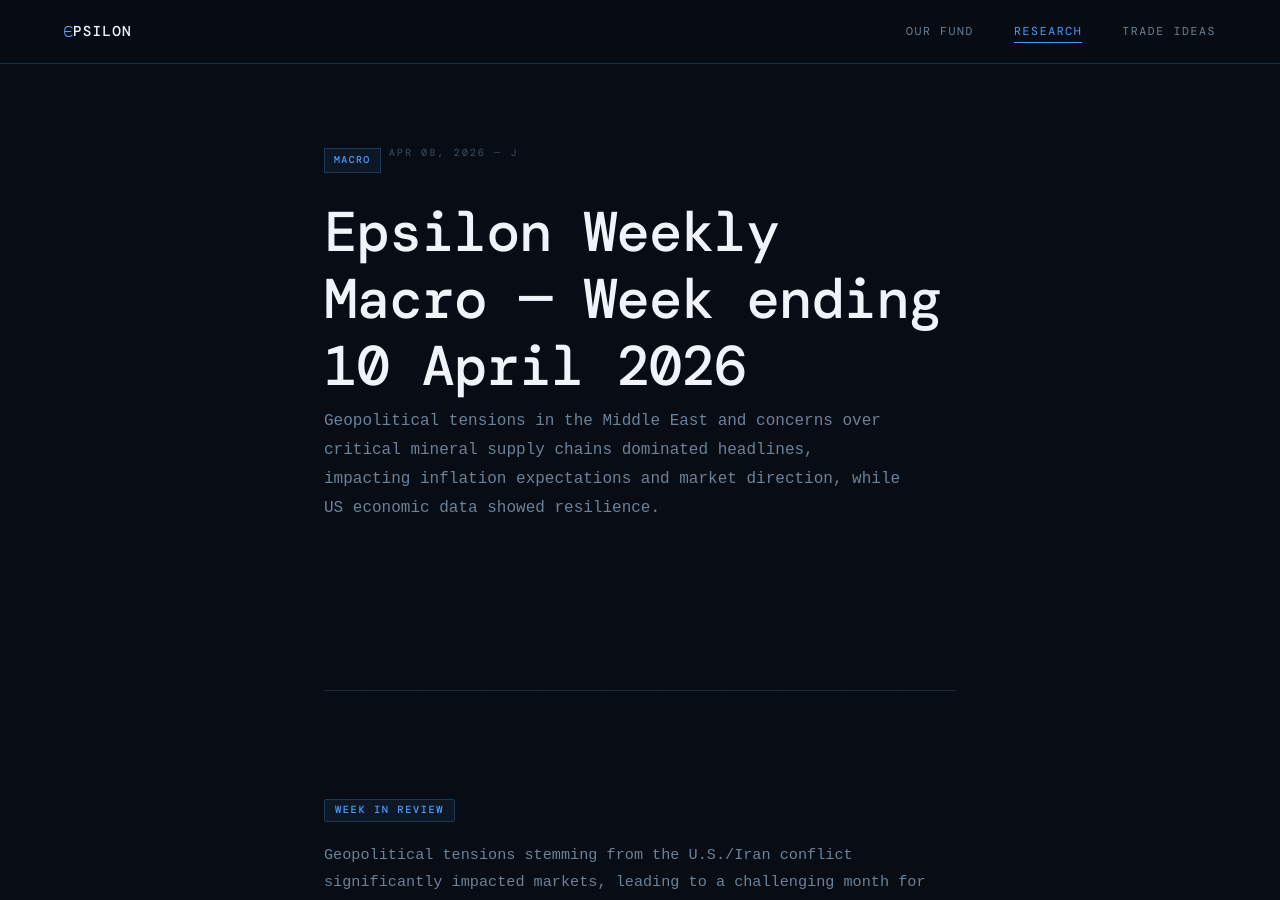
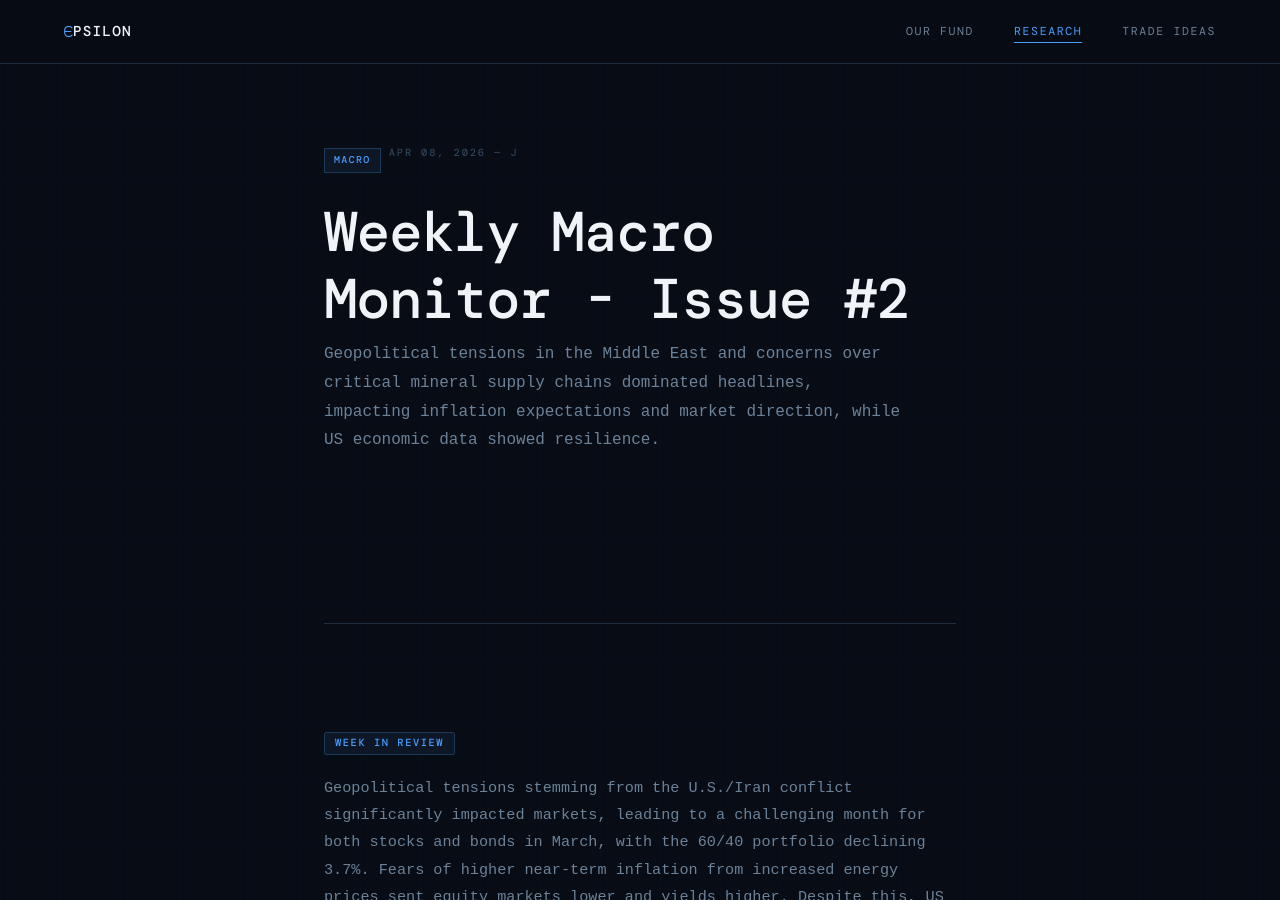
Before and after one commit to Epsilon-Fund/epsilon-fund.github.io, a Jekyll site: the page built from _research/2026-04-08-epsilon-weekly-macro-issue-14.md, in a window 1280 px wide and 900 px high. Built offline with Jekyll 4.4.1, drawn with Linux system fonts in a browser that asks for light colours; some web fonts are replaced.

Commit message:
Update 2026-04-08-epsilon-weekly-macro-issue-14.md

```diff
--- a/_research/2026-04-08-epsilon-weekly-macro-issue-14.md
+++ b/_research/2026-04-08-epsilon-weekly-macro-issue-14.md
@@ -1,6 +1,6 @@
 ---
 layout: post
-title: "Epsilon Weekly Macro — Week ending 10 April 2026"
+title: "Weekly Macro Monitor - Issue #2"
 date: 2026-04-08
 category: macro
 author: J
```
